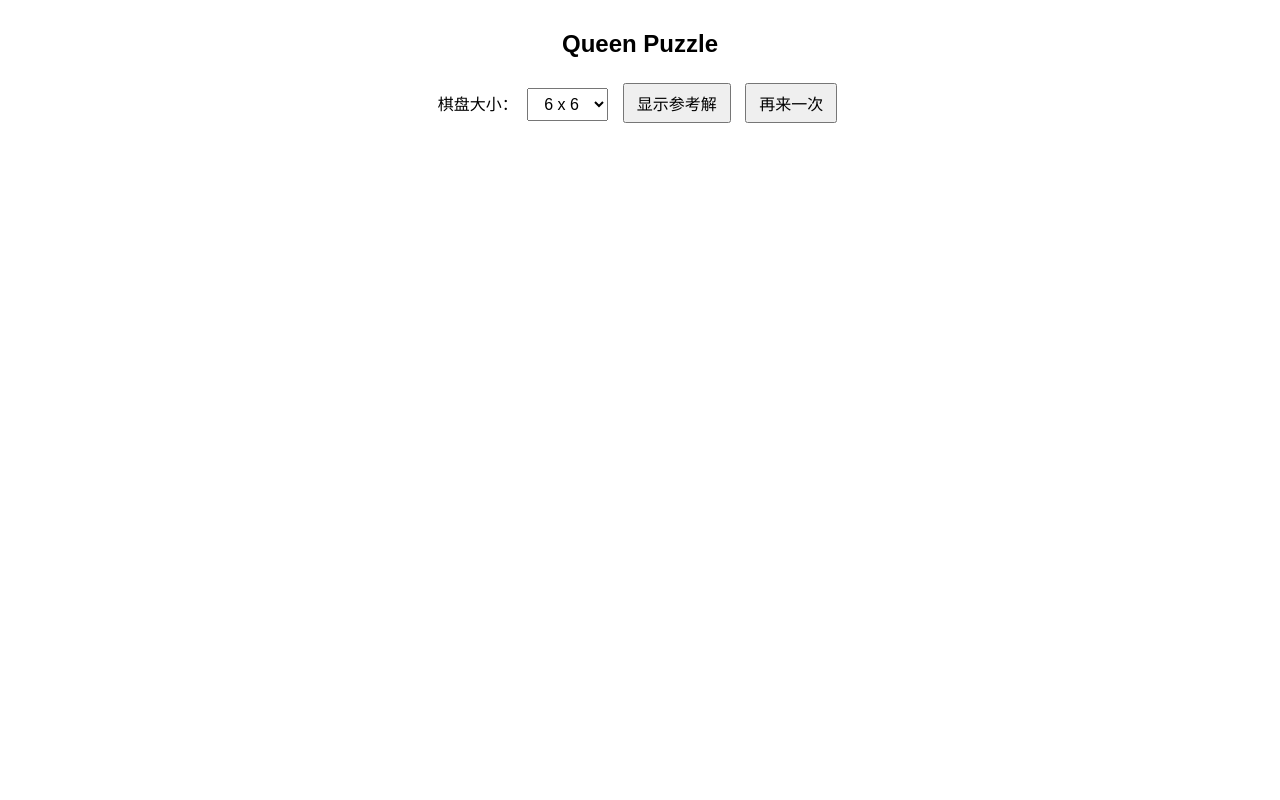
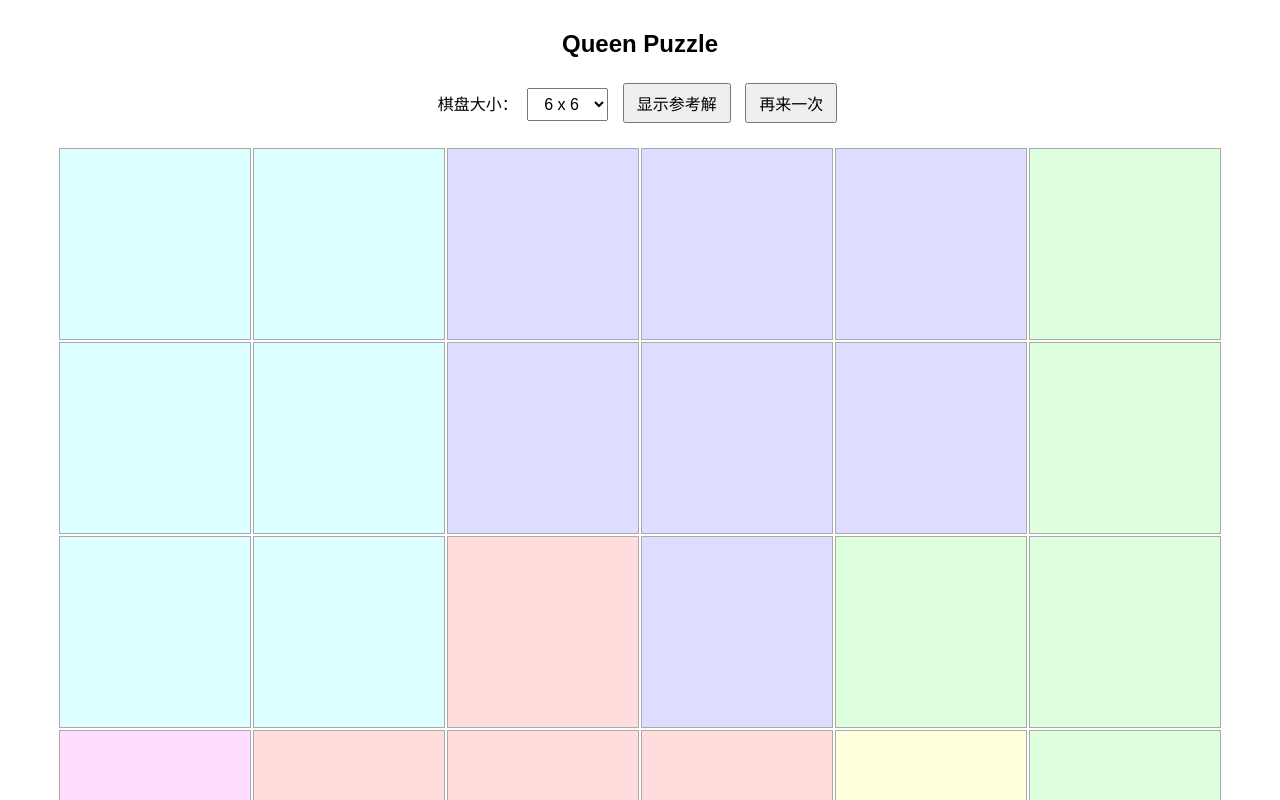
Before and after one commit to bai13567/queen-game, a plain HTML site: page index.html in a window 1280 px wide. Shown: the top 800 px of the page. Drawn offline with Linux system fonts and the light colour scheme.

Commit message:
更新 index.html

```diff
--- a/index.html
+++ b/index.html
@@ -100,6 +100,8 @@ function loadBoard() {
   const oldStyle = document.getElementById("dynamic-cell-style");
   if (oldStyle) oldStyle.remove();
 
+  const style = document.createElement("style"); // ← 这一行不见了！
+  style.id = "dynamic-cell-style";
   style.innerHTML = `
   .cell {
     width: ${cellSize}vw;
```
